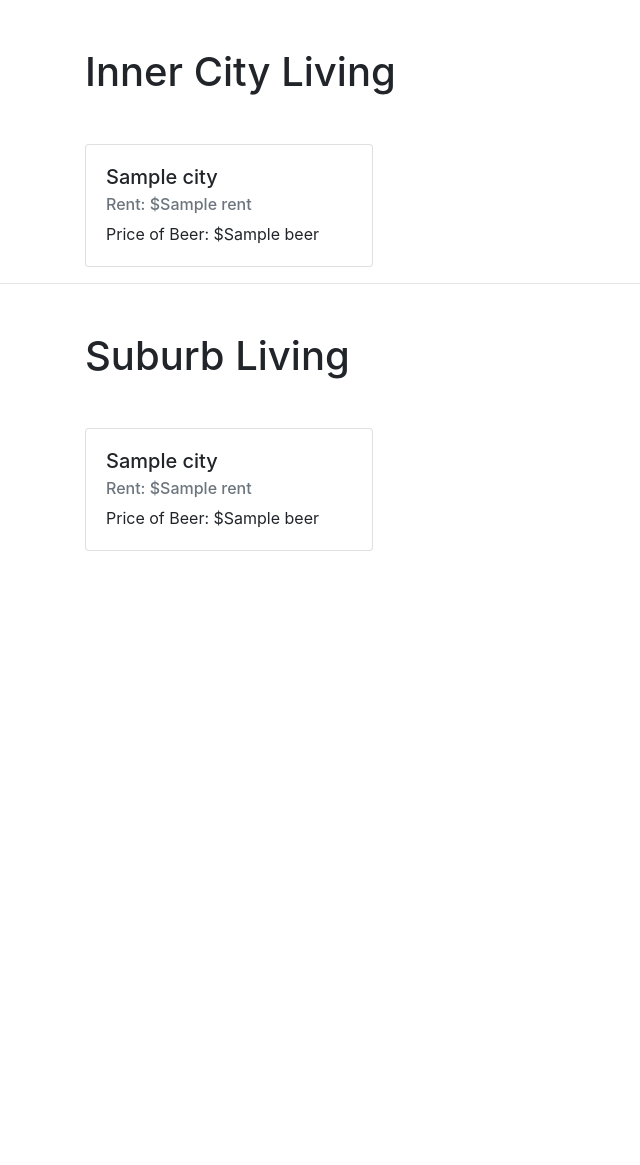
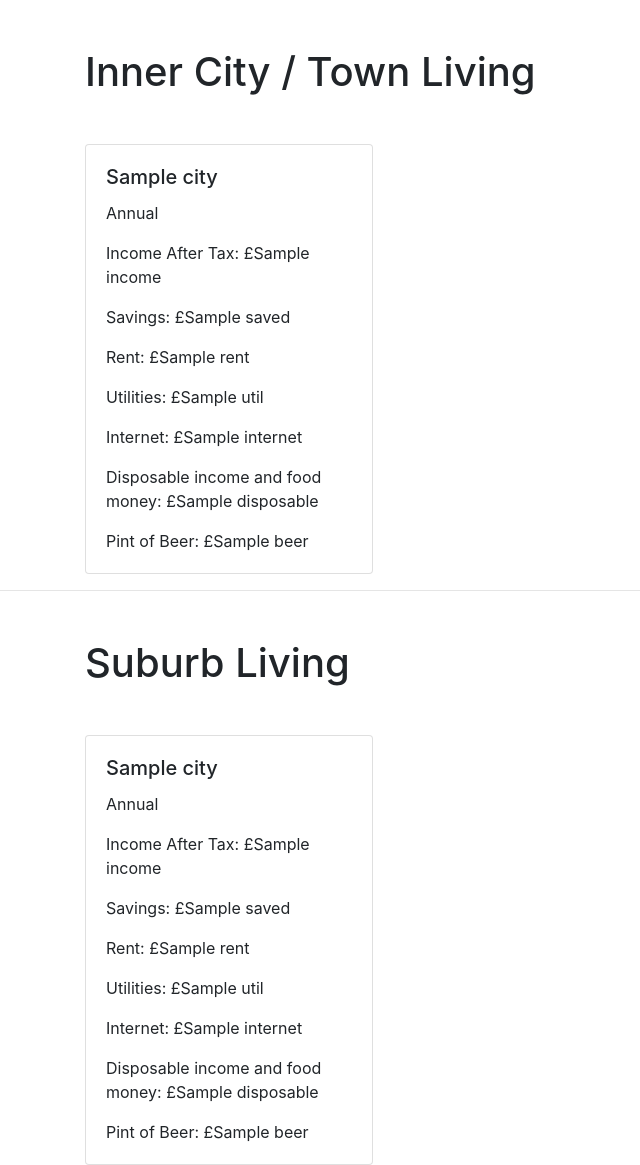
Before and after one commit to TomSch125/PeregrineHackathon, a Django app: template app/mysite/polls/templates/polls/display.html in a window 1280 px wide. Shown: the whole page, without its empty margins (0-640 px from the left). Before the commit the page ends 551 px from the top, so only its background shows below. Run offline with Django 4.2, Linux system fonts and the light colour scheme; the template is opened without the code that fills it: most values are stand-ins (such as "Sample title", 1, 10 or a date in 2020); some libraries are stand-ins or nearby versions.

```diff
--- a/app/mysite/polls/templates/polls/display.html
+++ b/app/mysite/polls/templates/polls/display.html
@@ -9,7 +9,7 @@
 </head>
 <body>
     <div class="container mt-5">
-        <h1>Inner City Living</h1>
+        <h1>Inner City / Town Living</h1>
     </div>
 
     {% for c in inner %}
@@ -18,11 +18,20 @@
         <div class="card" style="width: 18rem;">
             <div class="card-body">
                 <h5 class="card-title">{{ c.city }}</h5>
-                <h6 class="card-subtitle mb-2 text-muted">Rent: ${{ c.rent }}</h6>
-                <p class="card-text">Price of Beer: ${{ c.beer }}</p>
+                <p class="card-text">Annual</h3>
+                <p class="card-text" >Income After Tax: £{{ c.income }}</p>
+                <p class="card-text" >Savings: £{{ c.saved }}</p>
+                <p class="card-text" >Rent: £{{ c.rent }}</p>
+                <p class="card-text">Utilities: £{{ c.util }}</p>
+                <p class="card-text">Internet: £{{ c.internet }}</p>
+                <p class="card-text">Disposable income and food money: £{{ c.disposable }}</p>
 
+                <p class="card-text">Pint of Beer: £{{ c.beer }}</p>
                 {% if c.gym_bool == 1 %}
-                <p class="card-text">Price of gym: ${{ c.gym }}</p>
+                <p class="card-text">Price of gym: £{{ c.gym }}</p>
+                {% endif %}
+                {% if c.transport_bool == 1 %}
+                <p class="card-text">Price of Transport Pass: £{{ c.transport }}</p>
                 {% endif %}
             </div>
         </div>
@@ -39,14 +48,25 @@
 
     {% for c in outer %}
 
+
     <div class="container mt-5">
         <div class="card" style="width: 18rem;">
             <div class="card-body">
                 <h5 class="card-title">{{ c.city }}</h5>
-                <h6 class="card-subtitle mb-2 text-muted">Rent: ${{ c.rent }}</h6>
-                <p class="card-text">Price of Beer: ${{ c.beer }}</p>
+                <p class="card-text">Annual</h3>
+                <p class="card-text" >Income After Tax: £{{ c.income }}</p>
+                <p class="card-text" >Savings: £{{ c.saved }}</p>
+                <p class="card-text" >Rent: £{{ c.rent }}</p>
+                <p class="card-text">Utilities: £{{ c.util }}</p>
+                <p class="card-text">Internet: £{{ c.internet }}</p>
+                <p class="card-text">Disposable income and food money: £{{ c.disposable }}</p>
+
+                <p class="card-text">Pint of Beer: £{{ c.beer }}</p>
                 {% if c.gym_bool == 1 %}
-                <p class="card-text">Price of gym: ${{ c.gym }}</p>
+                <p class="card-text">Price of gym: £{{ c.gym }}</p>
+                {% endif %}
+                {% if c.transport_bool == 1 %}
+                <p class="card-text">Price of Transport Pass: £{{ c.transport }}</p>
                 {% endif %}
             </div>
         </div>
```
Also changed, not shown: app/mysite/polls/views.py (+62 -26 lines), app/mysite/db.sqlite3.
